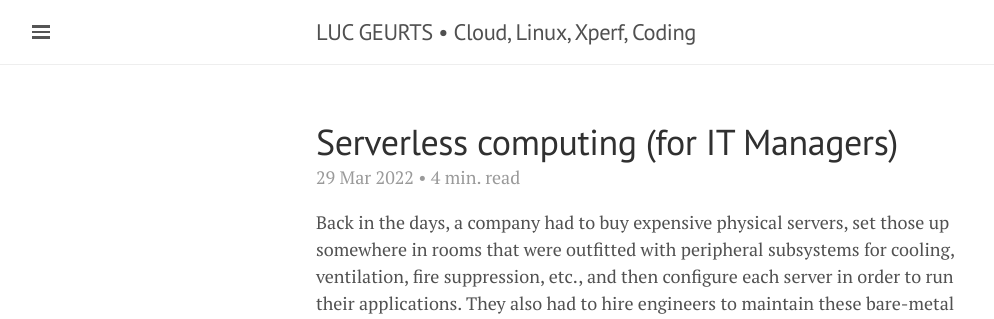
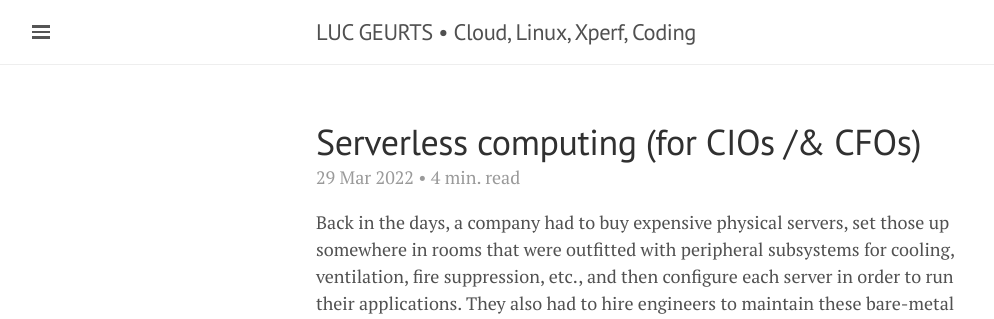
Before and after one commit to lgeurts/lgeurts.github.io, a Jekyll site: the page built from _posts/2022-03-29-what-is-serverless-computing.md, in a window 1280 px wide. Shown: the top 319 px of the page, without its empty margins (0-994 px from the left). Built offline with Jekyll 4.4.1, drawn with Linux system fonts in a browser that asks for light colours; nearby versions of some CDN libraries; comment, search, counter and statistics services are not loaded.

Commit message:
Update 2022-03-29-what-is-serverless-computing.md

```diff
--- a/_posts/2022-03-29-what-is-serverless-computing.md
+++ b/_posts/2022-03-29-what-is-serverless-computing.md
@@ -1,7 +1,7 @@
 ---
 
 layout: post
-title: Serverless computing (for IT Managers)
+title: Serverless computing (for CIOs /& CFOs)
 read_time: true
 comments: true
 category: Cloud Computing
```
